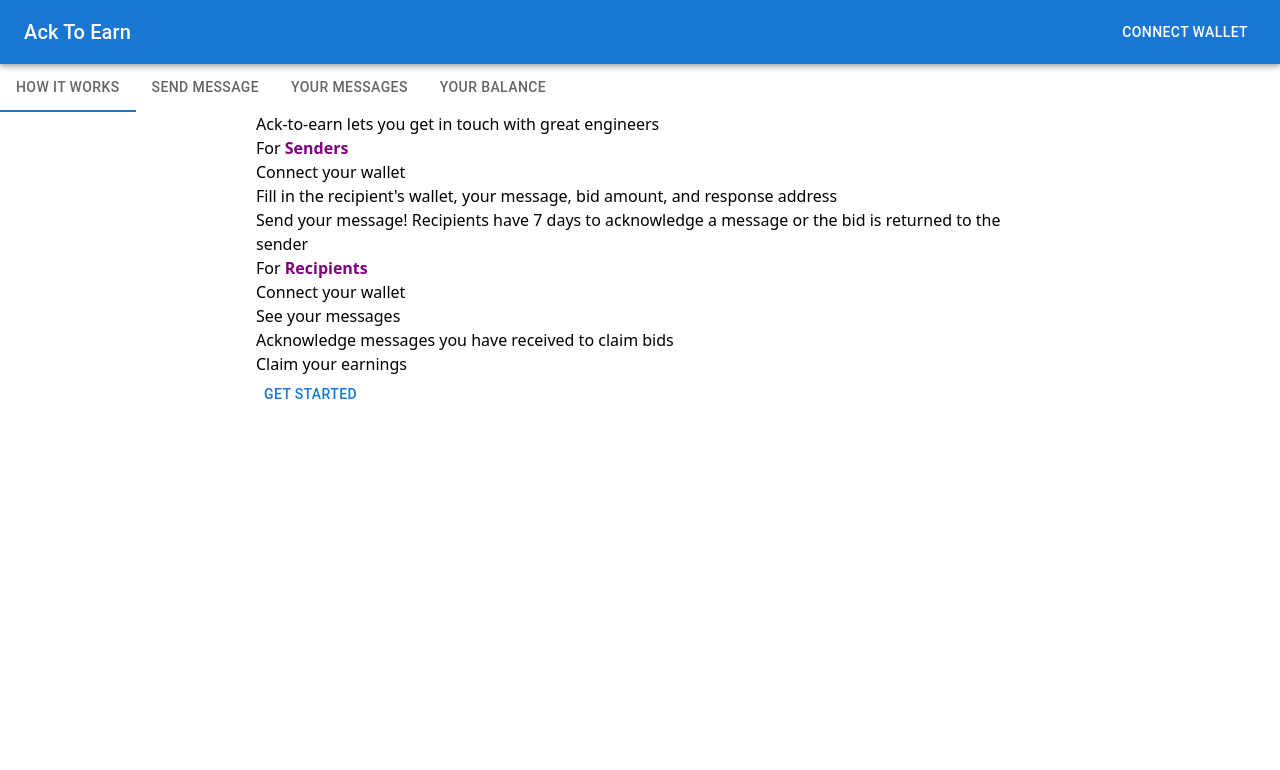
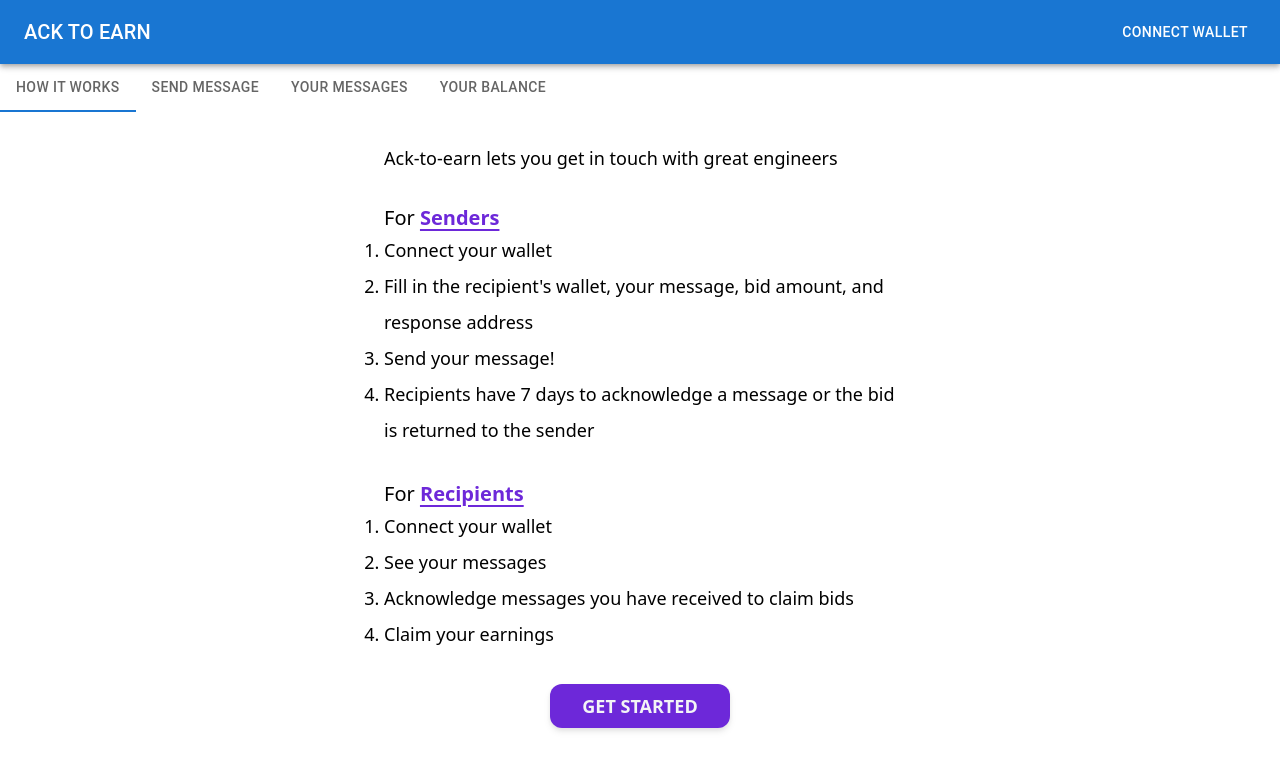
Before and after one commit to pardhaponugoti/ack_to_earn, a React (Create React App) app: page / in a window 1280 px wide. Shown: the top 770 px of the page. Built offline with nearby package versions, Linux system fonts and the light colour scheme.

Commit message:
Quick updates to how it works, will keep thinking about it (#18)
* update HowItWorks

* Uppercase

* fix unused button import

Co-authored-by: pardhaponugoti <pardhapon@gmail.com>

```diff
--- a/src/App.js
+++ b/src/App.js
@@ -58,7 +58,7 @@ function App() {
               component="div"
               sx={{ flexGrow: 1, textAlign: "left" }}
             >
-              Ack To Earn
+              ACK TO EARN
             </Typography>
             {walletAddress ? (
               <Typography
--- a/src/components/HowItWorksPage.js
+++ b/src/components/HowItWorksPage.js
@@ -1,38 +1,50 @@
 import { Link } from "react-router-dom";
-import Button from "@mui/material/Button";
 
 import { PAGE_ROUTE_SEND_MESSAGE } from "../constants/Routing";
 
 const HowItWorksPage = () => {
   return (
-    <div style={{ width: "60%", margin: "0 auto" }}>
-      <h4>Ack-to-earn lets you get in touch with great engineers</h4>
-      <div>
-        For <strong style={{ color: "purple" }}>Senders</strong>
+    <div className="text-lg max-w-lg mx-auto">
+      <h4 className="text-lg mt-8">
+        Ack-to-earn lets you get in touch with great engineers
+      </h4>
+      <div className="mt-8 text-xl">
+        For{" "}
+        <strong className="text-violet-700 underline underline-offset-4">
+          Senders
+        </strong>
       </div>
-      <ol style={{ textAlign: "left" }}>
+      <ol className="list-decimal leading-loose">
         <li>Connect your wallet</li>
         <li>
           Fill in the recipient's wallet, your message, bid amount, and response
           address
         </li>
+        <li>Send your message!</li>
         <li>
-          Send your message! Recipients have 7 days to acknowledge a message or
-          the bid is returned to the sender
+          Recipients have 7 days to acknowledge a message or the bid is returned
+          to the sender
         </li>
       </ol>
-      <div>
-        For <strong style={{ color: "purple" }}>Recipients</strong>
+      <div className="mt-8 text-xl">
+        For{" "}
+        <strong className="text-violet-700 underline underline-offset-4">
+          Recipients
+        </strong>
       </div>
-      <ol style={{ textAlign: "left" }}>
+      <ol className="list-decimal leading-loose">
         <li>Connect your wallet</li>
         <li>See your messages</li>
         <li>Acknowledge messages you have received to claim bids</li>
         <li>Claim your earnings</li>
       </ol>
-      <Link to={PAGE_ROUTE_SEND_MESSAGE}>
-        <Button>Get started</Button>
-      </Link>
+      <div className="flex justify-center">
+        <div className=" font-semibold rounded-xl drop-shadow-md uppercase mt-8 inline-block px-8 py-2 bg-violet-700 text-gray-100 text-bold">
+          <Link to={PAGE_ROUTE_SEND_MESSAGE}>
+            <div>Get started</div>
+          </Link>
+        </div>
+      </div>
     </div>
   );
 };
--- a/src/components/send-message/SendMessage.js
+++ b/src/components/send-message/SendMessage.js
@@ -123,7 +123,7 @@ function SendMessage(props) {
               <div>
                 <img className="img__img" src={question} alt="question" />
                 <p className="img__description">
-                  How recipient can get in touch with you.
+                  An email address they can reply to
                 </p>
               </div>
             </div>
@@ -131,7 +131,7 @@ function SendMessage(props) {
             <input
               type="email"
               className="shadow-sm bg-gray-50 border  border-gray-300 text-gray-900 text-sm rounded-lg focus:ring-blue-500 focus:border-blue-500 block w-full p-2.5 dark:bg-gray-700 dark:border-gray-600 dark:placeholder-gray-400 dark:text-white dark:focus:ring-blue-500 dark:focus:border-blue-500 dark:shadow-sm-ligh"
-              placeholder="johndoe.example.com"
+              placeholder="johndoe@example.com"
               onChange={(e) => setEmail(e.target.value)}
               id="exampleEmail0"
               value={email}
```
